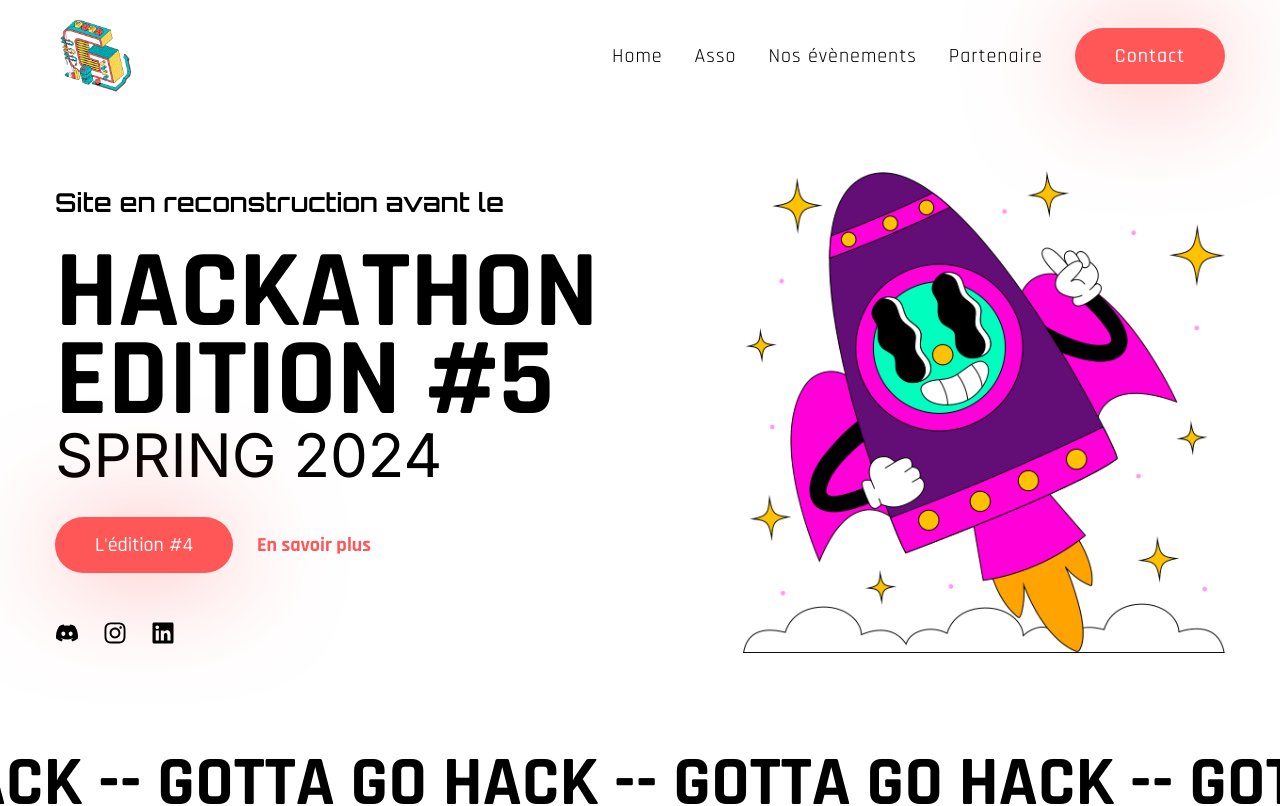
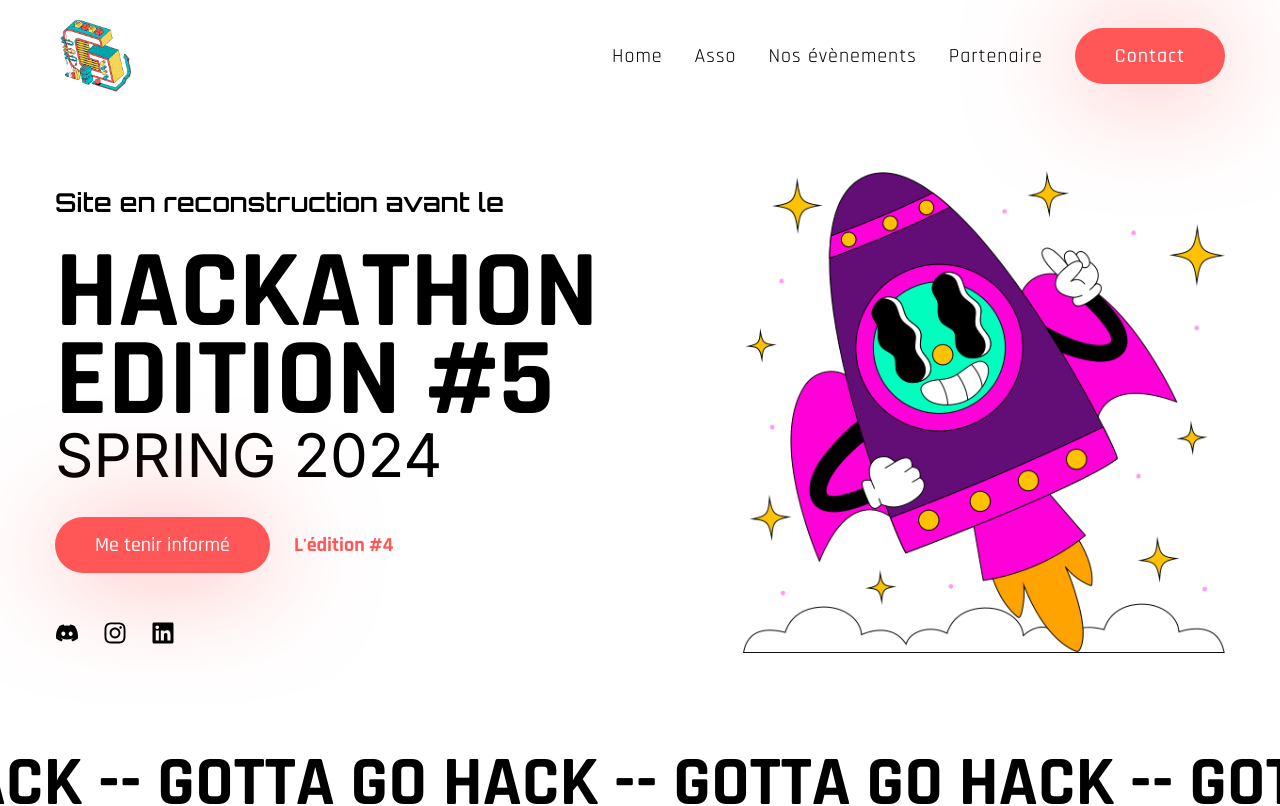
Before and after one commit to jeannemorin/ggh-website-rebuild, a React (Create React App) app: page / in a window 1280 px wide. Shown: the top 806 px of the page. Built offline with nearby package versions, Linux system fonts and the light colour scheme; a web font is replaced by a local one.

Commit message:
adding sign up form

```diff
--- a/public/index.html
+++ b/public/index.html
@@ -14,6 +14,10 @@
       rel="stylesheet"
     />
     <title>Gotta Go Hack - Site Officiel</title>
+    <!-- mailchimp integration for signup popup-->
+    <script id="mcjs">
+      !function(c,h,i,m,p){m=c.createElement(h),p=c.getElementsByTagName(h)[0],m.async=1,m.src=i,p.parentNode.insertBefore(m,p)}(document,"script","https://chimpstatic.com/mcjs-connected/js/users/223c9d8f9e9ddf0eb4a240d09/9bf97e0c687ebff14f3f15e68.js");
+    </script>
   </head>
   <body>
     <noscript>You need to enable JavaScript to run this app.</noscript>
--- a/src/components/Launching.js
+++ b/src/components/Launching.js
@@ -60,11 +60,11 @@ const Banner = () => {
             items-center mb-12 mx-auto lg:mx-0'
             >
 
-            <a href='/'>
-              <button className='btn btn-lg'>L'édition #4</button></a>
-            <Link to='about' activeClass='active'
+            <a href='http://eepurl.com/iKOgSM'>
+              <button className='btn btn-lg'>Me tenir informé</button></a>
+            <Link to='archives/edition4' activeClass='active'
               smooth={true}
-              spy={true} className='text-gradient btn-link cursor-pointer text-[20px]'>En savoir plus</Link>
+              spy={true} className='text-gradient btn-link cursor-pointer text-[20px]'>L'édition #4</Link>
         </motion.div>
 
         {/* socials*/}
```
